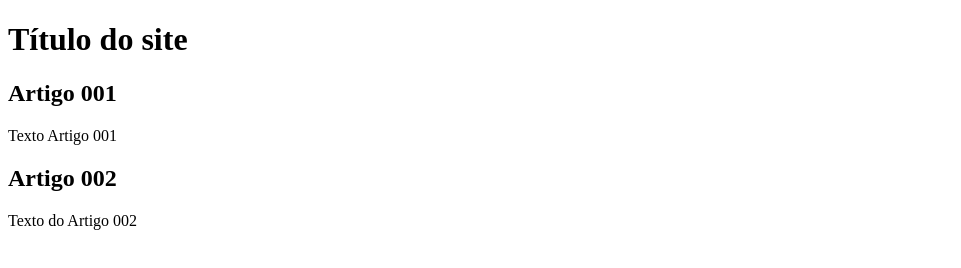
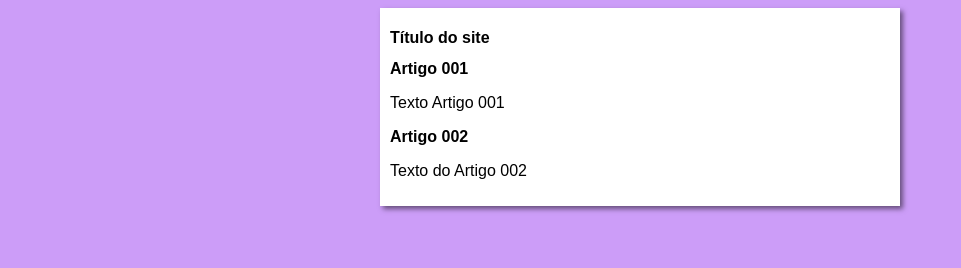
Before and after one commit to LuizOtaviano/projeto-site, a plain HTML site: page index.html in a window 1280 px wide. Shown: the whole page, without its empty margins (0-961 px from the left). Drawn offline with Linux system fonts and the light colour scheme.

Commit message:
iniciei o design

```diff
--- /dev/null
+++ b/estilos/style.css
@@ -0,0 +1,16 @@
+* {
+  font-family: Arial, Helvetica, sans-serif;
+  font-size: 16px;
+}
+
+body {
+  background-color: rgb(204, 157, 248);
+}
+
+main {
+  background-color: white;
+  width: 500px;
+  margin: auto;
+  padding: 10px;
+  box-shadow: 3px 3px 5px rgba(0, 0, 0, 0.507);
+}
--- a/index.html
+++ b/index.html
@@ -4,6 +4,7 @@
     <meta charset="UTF-8">
     <meta name="viewport" content="width=device-width, initial-scale=1.0">
     <title>Título do site</title>
+    <link rel="stylesheet" href="estilos/style.css">
 </head>
 <body>
     <main>
```
